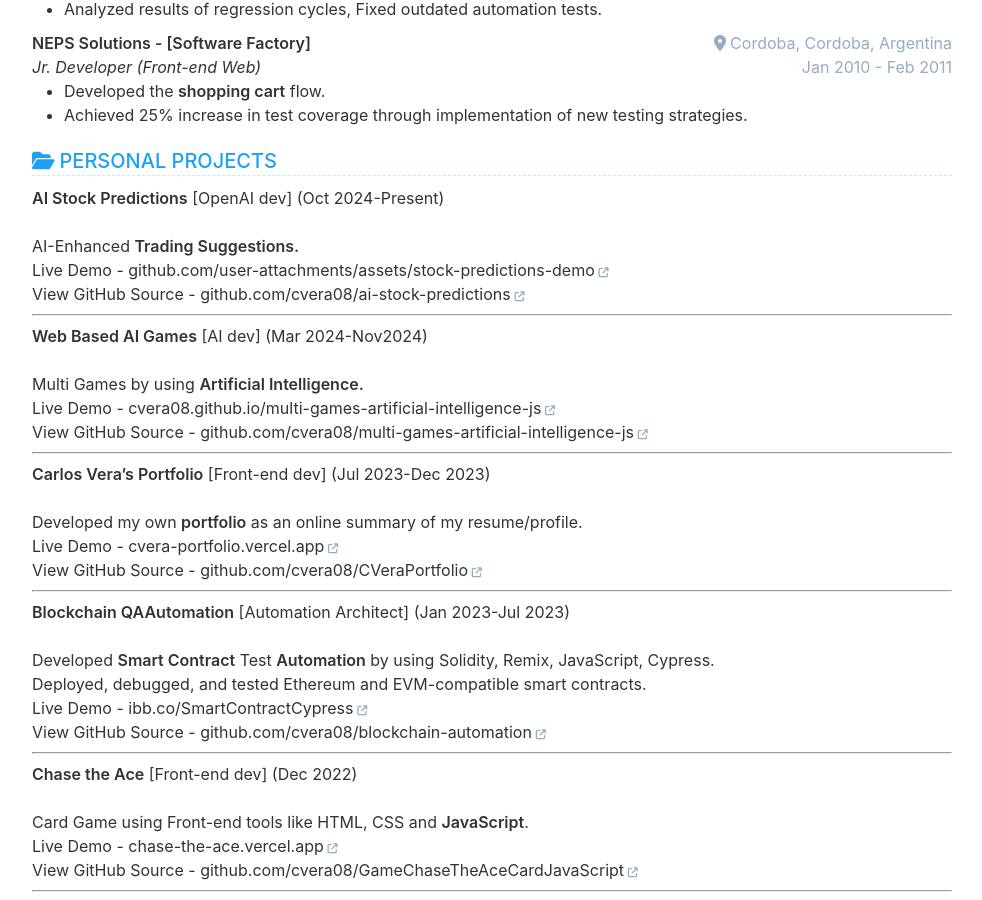
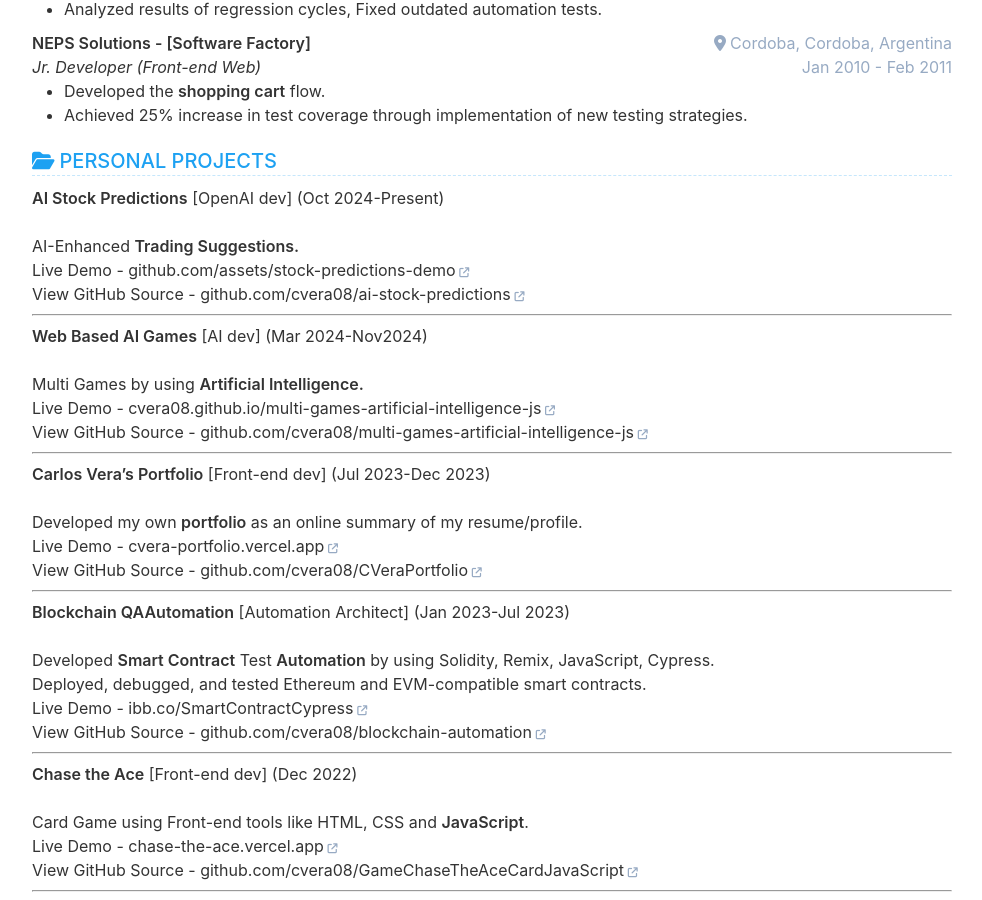
Before and after one commit to cvera08/full-resume, a Jekyll site: the page built from index.html, in a window 1280 px wide and 900 px high, scrolled down 2980 px. Shown: the whole window, without its empty margins (148-1130 px from the left). Built offline with Jekyll 4.4.1, drawn with Linux system fonts in a browser that asks for light colours.

Commit message:
style: shorter live demo ai stocks

```diff
--- a/_data/data.yml
+++ b/_data/data.yml
@@ -209,7 +209,7 @@ project:
     **AI Stock Predictions** [OpenAI dev] (Oct 2024-Present)
     <br>
     AI-Enhanced **Trading Suggestions.**
-    Live Demo - [github.com/user-attachments/assets/stock-predictions-demo](https://github.com/user-attachments/assets/24acedef-0c19-4872-a271-c040c4eff309)
+    Live Demo - [github.com/assets/stock-predictions-demo](https://github.com/user-attachments/assets/24acedef-0c19-4872-a271-c040c4eff309)
     View GitHub Source - [github.com/cvera08/ai-stock-predictions](https://github.com/cvera08/ai-stock-predictions)
 
     ---
```
